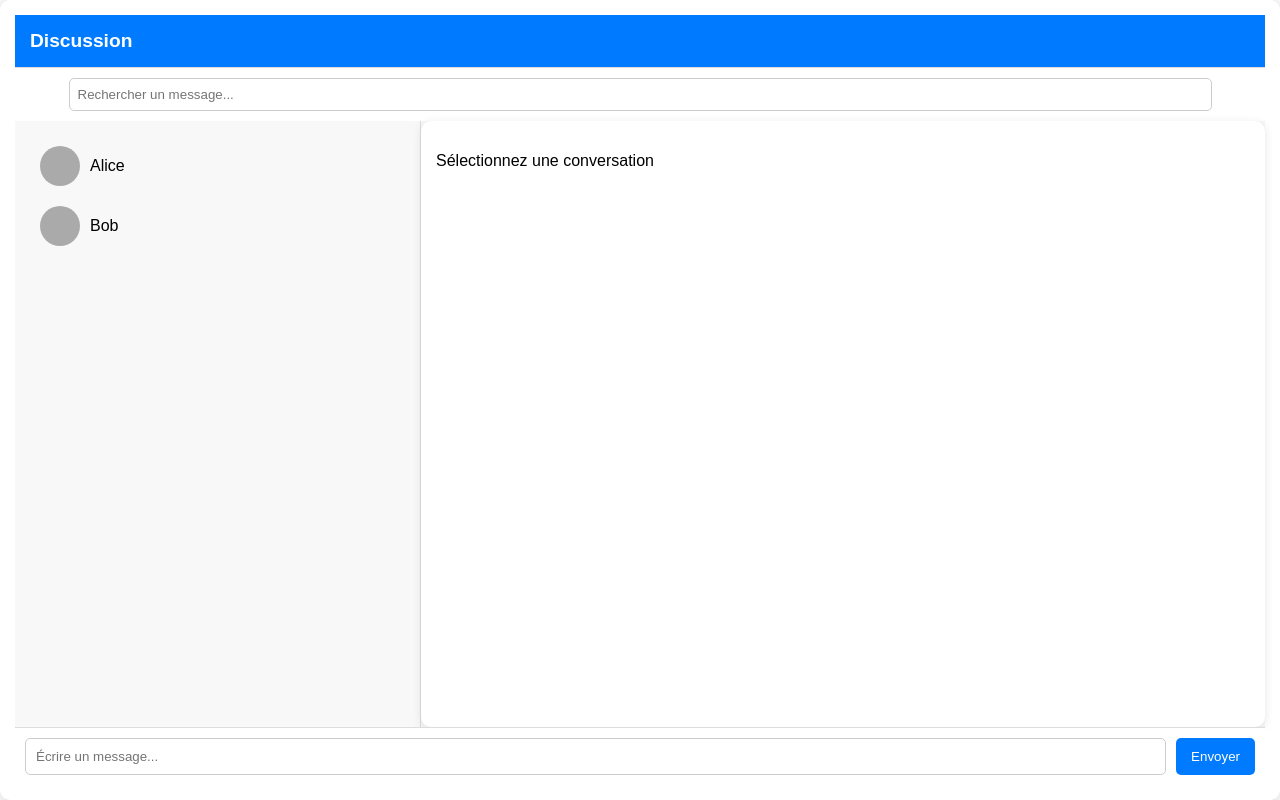
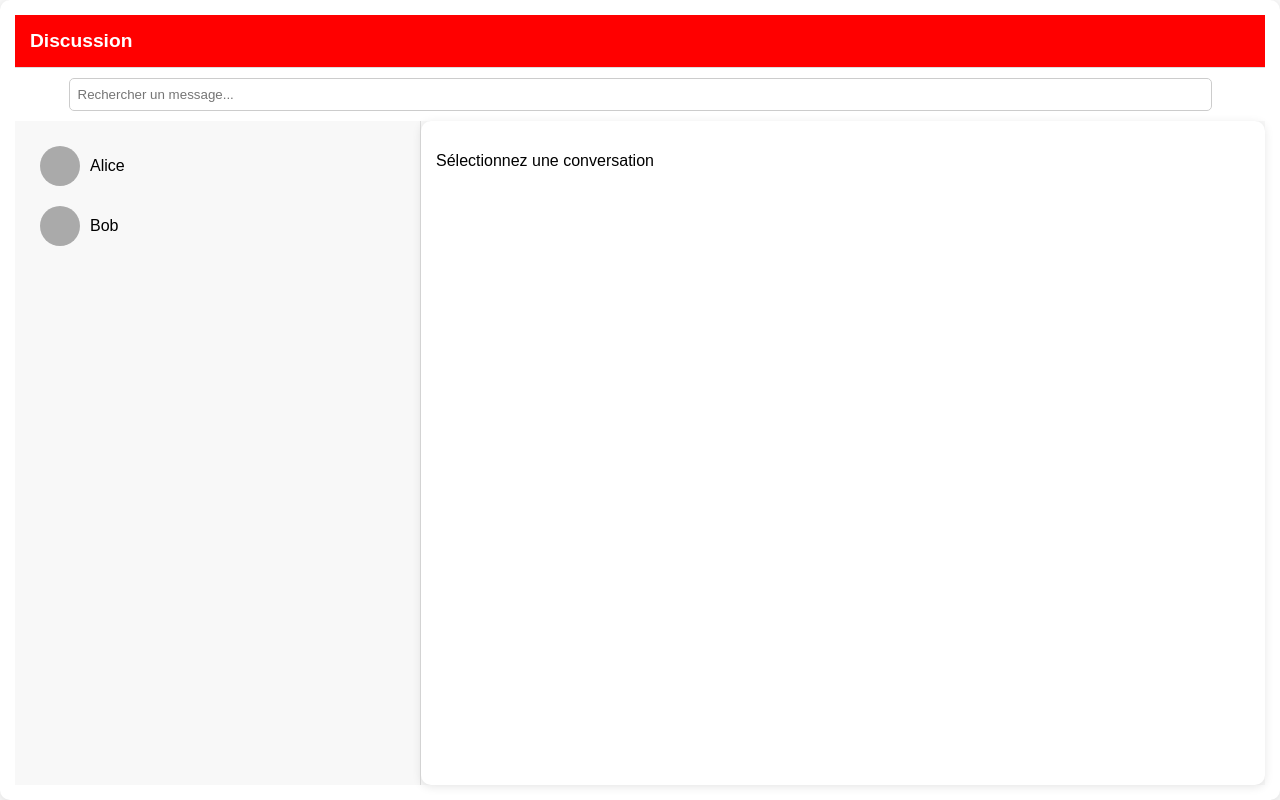
Before and after one commit to BaptisteMathon/Hackathon, a React (Create React App) app: page /chat in a window 1280 px wide. Built offline with nearby package versions, Linux system fonts and the light colour scheme.

Commit message:
Bouton log + rajout de +1(Baptiste)

```diff
--- a/src/composants/ChatBox.css
+++ b/src/composants/ChatBox.css
@@ -1,5 +1,3 @@
-/* ChatBox.css */
-
 .chat-container {
     display: flex;
     height: 100vh;
@@ -73,7 +71,7 @@
   }
 
   .message.user {
-    background: #007bff;
+    background: #ff0000;
     color: white;
     align-self: flex-end;
   }
@@ -97,7 +95,7 @@
   }
 
   .send-button {
-    background: #007bff;
+    background: #ff0000;
     color: white;
     padding: 10px 15px;
     border: none;
--- a/src/composants/InputField.css
+++ /dev/null
@@ -1,25 +0,0 @@
-/* InputField.css */
-
-.chat-input {
-    display: flex;
-    padding: 10px;
-    border-top: 1px solid #ddd;
-    background: white;
-  }
-
-  .chat-input input {
-    flex: 1;
-    padding: 10px;
-    border: 1px solid #ccc;
-    border-radius: 5px;
-    margin-right: 10px;
-  }
-
-  .send-button {
-    background: #007bff;
-    color: white;
-    padding: 10px 15px;
-    border: none;
-    border-radius: 5px;
-    cursor: pointer;
-  }
--- a/src/composants/InputField.js
+++ /dev/null
@@ -1,27 +0,0 @@
-import React, { useState } from 'react';
-import './InputField.css';
-
-const InputField = ({ onSendMessage }) => {
-  const [message, setMessage] = useState('');
-
-  const handleSend = () => {
-    if (message.trim() !== '') {
-      onSendMessage(message);
-      setMessage('');
-    }
-  };
-
-  return (
-    <div className="chat-input">
-      <input
-        type="text"
-        placeholder="Écrire un message..."
-        value={message}
-        onChange={(e) => setMessage(e.target.value)}
-      />
-      <button className="send-button" onClick={handleSend}>Envoyer</button>
-    </div>
-  );
-};
-
-export default InputField;
--- a/src/composants/carsById.js
+++ b/src/composants/carsById.js
@@ -37,7 +37,7 @@ function CarById({idCar}){
             const end = new Date(fin);
 
             const diffTime = Math.abs(end - start);
-            const diffDays = Math.ceil(diffTime / (1000 * 60 * 60 * 24));
+            const diffDays = Math.ceil(diffTime / (1000 * 60 * 60 * 24)) +1;
 
             setDay(diffDays);
 
--- a/src/pages/ChatPage.css
+++ b/src/pages/ChatPage.css
@@ -1,5 +1,3 @@
-/* ChatPage.css */
-
 .chat-container {
     display: flex;
     justify-content: center;
@@ -19,7 +17,7 @@
   }
 
   .chat-header {
-    background: #007bff;
+    background: #ff0000;
     color: white;
     padding: 15px;
     font-size: 1.2em;
--- a/src/pages/ChatPage.js
+++ b/src/pages/ChatPage.js
@@ -1,6 +1,5 @@
 import React, { useState } from "react";
 import ChatBox from "../composants/ChatBox";
-import InputField from "../composants/InputField";
 import "./ChatPage.css";
 
 function ChatPage() {
@@ -22,7 +21,6 @@ function ChatPage() {
 
         <ChatBox searchTerm={searchTerm} />
 
-        <InputField />
       </div>
     </div>
   );
--- a/src/pages/DescriptifVoiture.js
+++ b/src/pages/DescriptifVoiture.js
@@ -14,7 +14,7 @@ function Descriptif() {
 
             <div class="header">
                 <a href="/"><img src="/MclaRent.png" alt="MclaRent" width={"250px"}/></a>
-                <div class="user">
+                <div class="user" onClick={() => {window.location.href = "/auth"}}>
                 <img src="/menu.png" alt="menu" width={"30px"} class="user-menu"/>
                 <img src="/user.png" alt="user" width={"30px"} class="user-user"/>
                 </div>
--- a/src/pages/Paiement.js
+++ b/src/pages/Paiement.js
@@ -10,7 +10,7 @@ function Paiement() {
          <div class="header">
          <a href="/"><img src="/MclaRent.png" alt="MclaRent" width={"250px"}/></a>
             <h1>Paiement</h1>
-            <div class="user">
+            <div class="user" onClick={() => {window.location.href = "/auth"}}>
               <img src="/menu.png" alt="menu" width={"30px"} class="user-menu"/>
               <img src="/user.png" alt="user" width={"30px"} class="user-user"/>
             </div>
```
